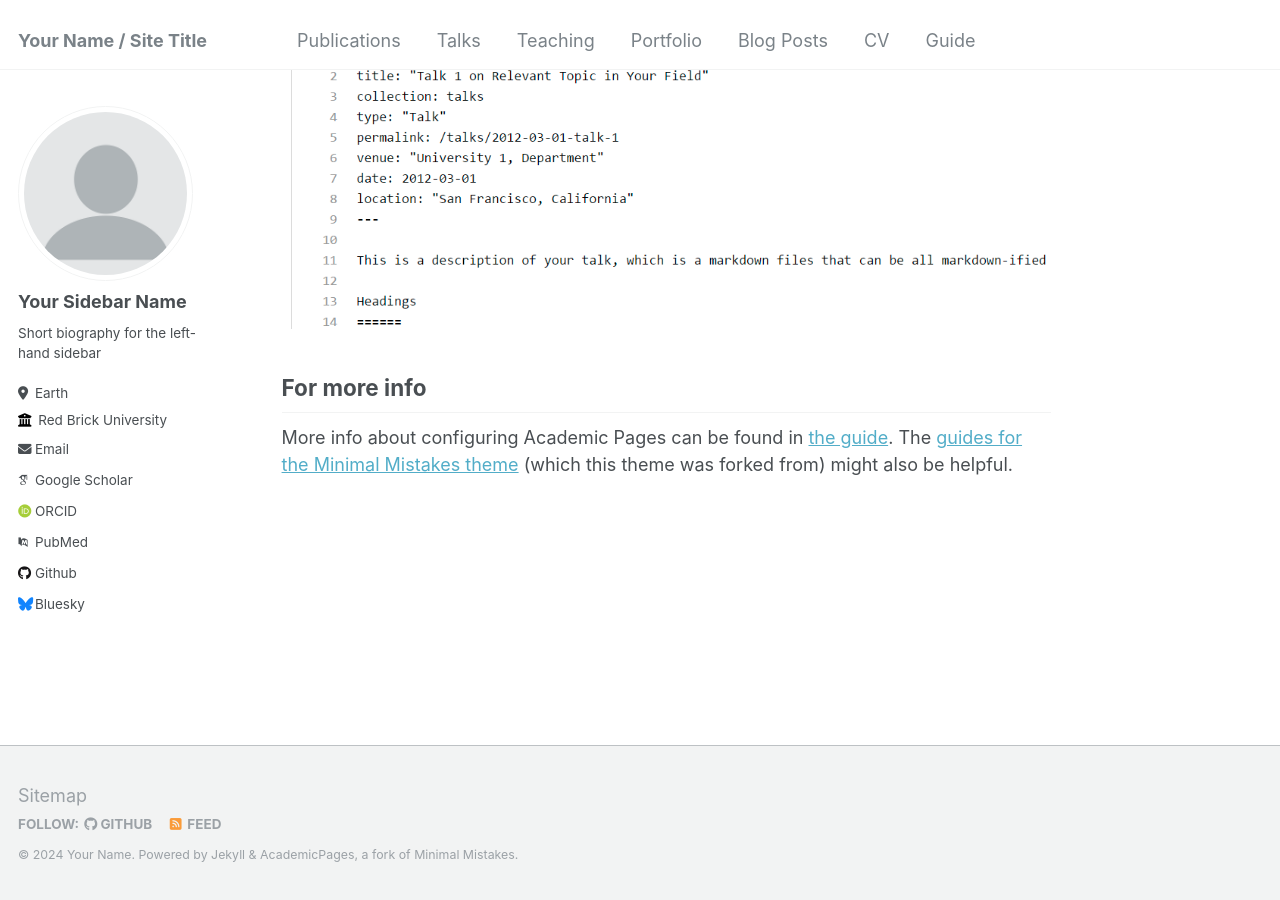
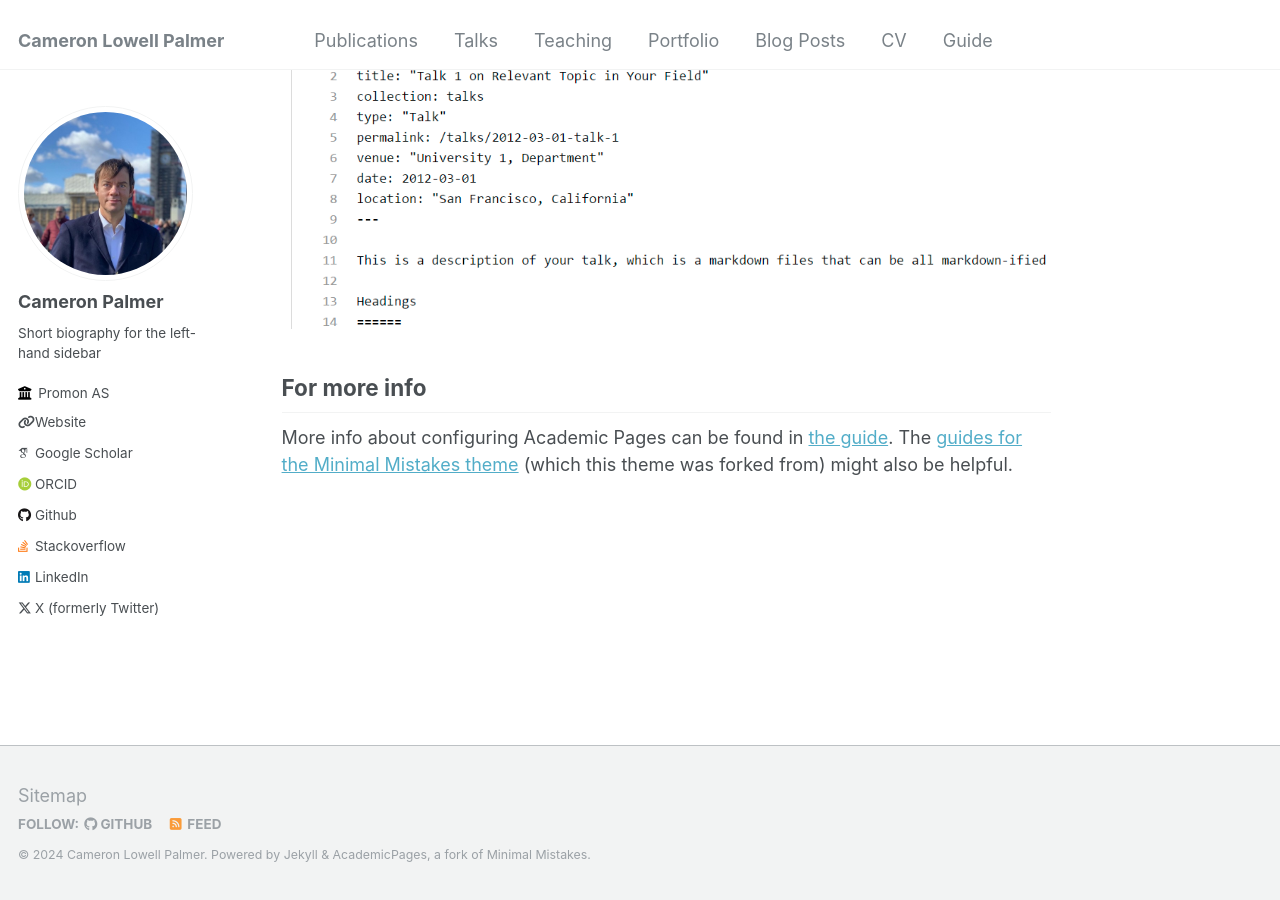
Before and after one commit to palmerc/palmerc.github.io, a Jekyll site: the page built from _pages/about.md, in a window 1280 px wide and 900 px high, scrolled down 2660 px. Built offline with Jekyll 4.4.1, drawn with Linux system fonts in a browser that asks for light colours; some web fonts are replaced.

Commit message:
Update the config with relevant information

```diff
--- a/_config.yml
+++ b/_config.yml
@@ -8,47 +8,47 @@
 
 # Basic Site Settings
 locale                   : "en-US"
-title                    : "Your Name / Site Title"
+title                    : "Cameron Lowell Palmer"
 title_separator          : "-"
-name                     : &name "Your Name"
+name                     : &name "Cameron Lowell Palmer"
 description              : &description "personal description"
-url                      : https://academicpages.github.io # the base hostname & protocol for your site e.g. "https://mmistakes.github.io"
+url                      : https://palmerc.github.io
 baseurl                  : "" # the subpath of your site, e.g. "/blog"
-repository               : "academicpages/academicpages.github.io"
+repository               : "palmerc/palmerc.github.io"
 
 # Site Author - The following control what appear as part of the author content on the side bar.
 #               If a field is blank the icon and link will not appear, otherwise it will be shown.
 #               Additional customization can be done by editing /_includes/author-profile.html
 author:
   # Biographic information
-  avatar           : "profile.png"
-  name             : "Your Sidebar Name"
-  pronouns         : # example: "she/her"
+  avatar           : "cameron.jpeg"
+  name             : "Cameron Palmer"
+  pronouns         : #
   bio              : "Short biography for the left-hand sidebar"
-  location         : "Earth"
-  employer         : "Red Brick University"
-  uri              : # URL
-  email            : "none@example.org"
+  location         : # "Earth"
+  employer         : "Promon AS"
+  uri              : "https://promon.co"
+  email            : # email
 
   # Academic websites
   arxiv            : # URL - Update with the correct link to your profile
-  googlescholar    : "https://scholar.google.com/citations?user=PS_CX0AAAAAJ"
+  googlescholar    : "https://scholar.google.com/citations?user=9WbHJ9AAAAAJ"
   impactstory      : # URL
-  orcid            : "http://orcid.org/yourorcidurl"
+  orcid            : "https://orcid.org/0000-0002-3882-4932"
   semantic         : # URL
-  pubmed           : "https://www.ncbi.nlm.nih.gov/pubmed/?term=john+snow"
+  pubmed           : # URL
   researchgate     : # URL
 
   # Repositories and software development
   bitbucket        : # Username - Update with your username on the site
   codepen          : # Username
   dribbble         : # Username
-  github           : "academicpages"
+  github           : "palmerc"
   kaggle           : # Username
-  stackoverflow    : # User number or user number and name (i.e., use "1" or "1/jeff-atwood")
+  stackoverflow    : "410867/cameron-lowell-palmer"
 
   # Social media
-  bluesky          : "bsky.app" # Replace this with you Bluesky username
+  bluesky          : # Username
   facebook         : # Username
   flickr           : # Username
   foursquare       : # Username
@@ -57,7 +57,7 @@ author:
   keybase          : # Username
   instagram        : # Username
   lastfm           : # Username
-  linkedin         : # Username
+  linkedin         : palmerc
   mastodon         : # URL
   medium           : # URL
   pinterest        : # Username
@@ -65,7 +65,7 @@ author:
   steam            : # Username
   telegram         : # URL
   tumblr           : # Username
-  twitter          : # Username for X / Twitter
+  twitter          : palmerc
   vine             : # Username
   weibo            : # Username
   wikipedia        : # Username
```
Also changed, not shown: images/cameron.jpeg (added).
